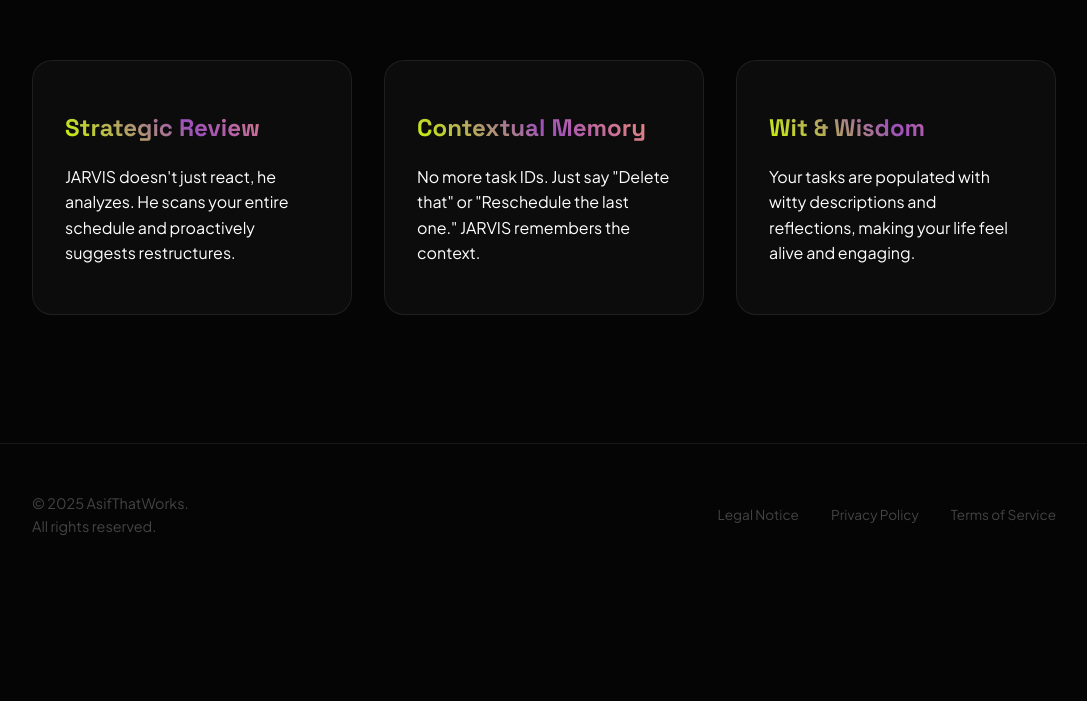
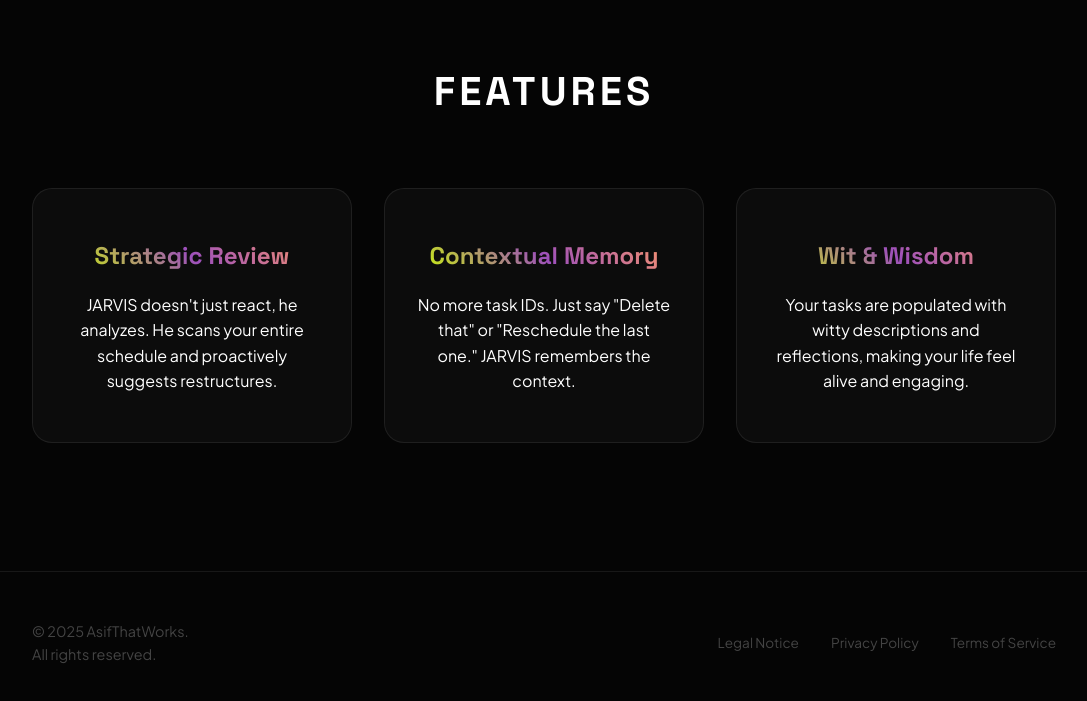
Before and after one commit to goosey76/asifthatworks-website, a website: page public/index.html in a window 1280 px wide. Shown: the part 5264-5965 px from the top of the page, without its empty margins (96-1183 px from the left). Before the commit the page ends 5850 px from the top, so only its background shows below. Drawn offline with nearby package versions, Linux system fonts and the light colour scheme.

```diff
--- a/public/index.html
+++ b/public/index.html
@@ -238,7 +238,9 @@
         </div>
     </section>
 
-    <section id="features" class="features">
+    <section id="features" class="features-section">
+        <h2 class="section-title">FEATURES</h2>
+        <div class="features-grid">
             <div class="feature-card">
                 <h3>Strategic Review</h3>
                 <p>JARVIS doesn't just react, he analyzes. He scans your entire schedule and proactively suggests
@@ -246,12 +248,14 @@
             </div>
             <div class="feature-card">
                 <h3>Contextual Memory</h3>
-            <p>No more task IDs. Just say "Delete that" or "Reschedule the last one." JARVIS remembers the context.</p>
+                <p>No more task IDs. Just say "Delete that" or "Reschedule the last one." JARVIS remembers the context.
+                </p>
             </div>
             <div class="feature-card">
                 <h3>Wit & Wisdom</h3>
                 <p>Your tasks are populated with witty descriptions and reflections, making your life feel alive and
                     engaging.</p>
+            </div>
         </div>
     </section>
 
--- a/public/style.css
+++ b/public/style.css
@@ -787,11 +787,17 @@
 }
 
 /* Features */
-.features {
+.features-section {
     padding: 8rem 10%;
+    text-align: center;
+}
+
+.features-grid {
     display: grid;
     grid-template-columns: repeat(auto-fit, minmax(280px, 1fr));
     gap: 2rem;
+    max-width: 1200px;
+    margin: 0 auto;
 }
 
 .feature-card {
@@ -1080,7 +1086,7 @@
         padding: 0 1rem;
     }
 
-    .features {
+    .features-section {
         padding: 4rem 5%;
     }
 }
```
Lines whose indentation alone changed are shown as unchanged.
